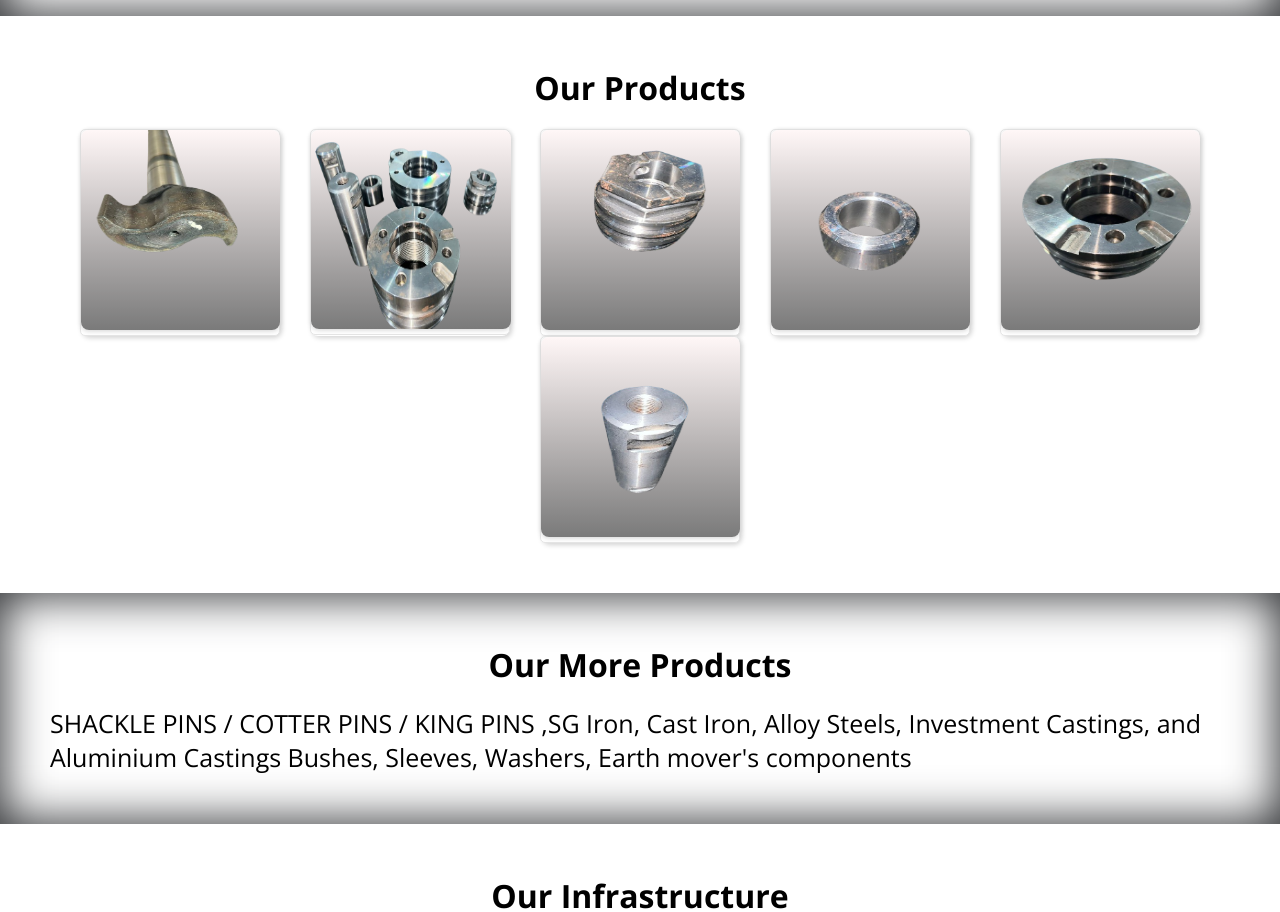
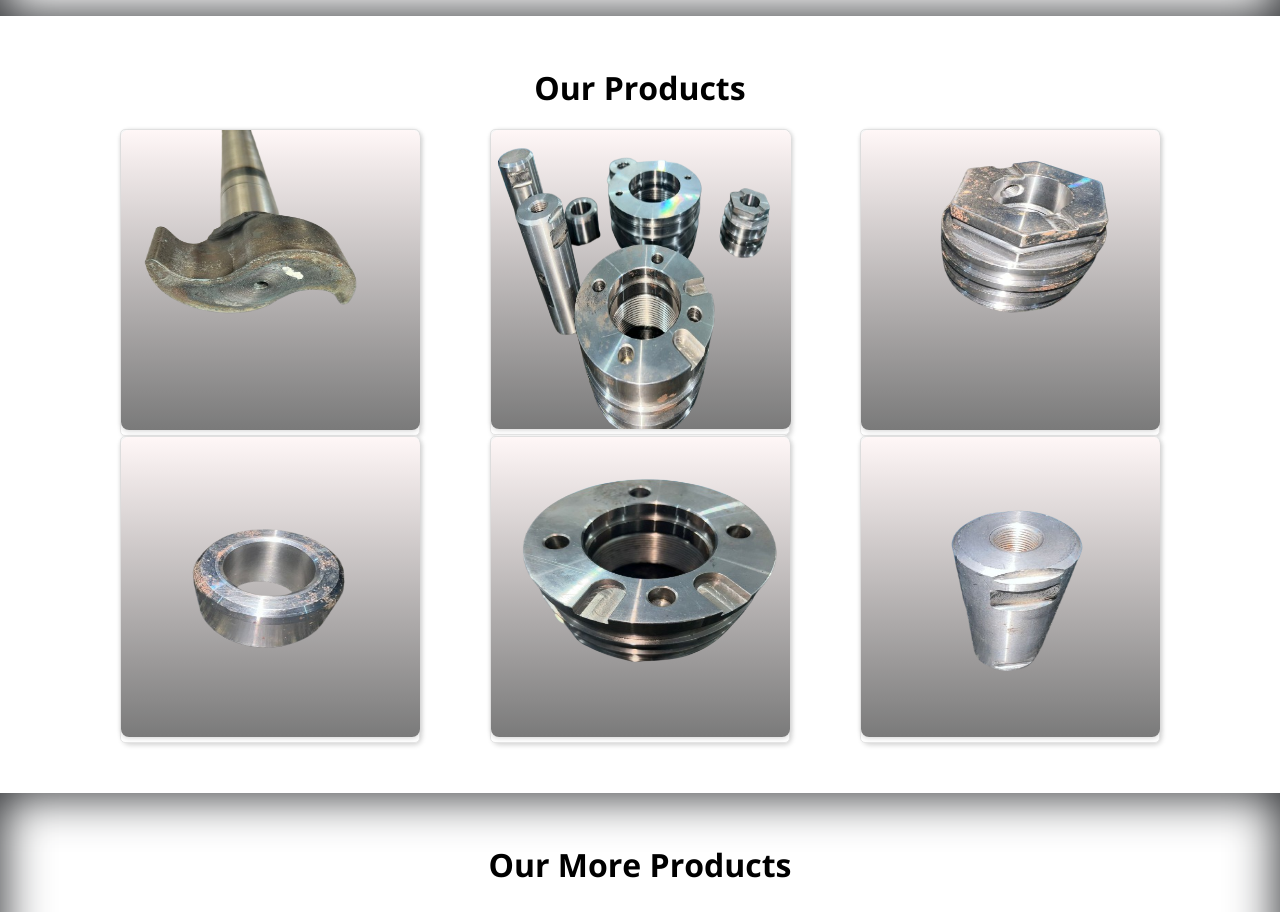
Before and after one commit to Imshafishaik/Mato-Tech, a React (Create React App) app: page / in a window 1280 px wide. Shown: the part 1420-2332 px from the top of the page. Built offline with nearby package versions, Linux system fonts and the light colour scheme.

Commit message:
width issue resolved

```diff
--- a/src/assets/css/products.css
+++ b/src/assets/css/products.css
@@ -15,15 +15,15 @@
 
 .products{
     box-shadow: 2px 2px 5px #D3D3D3;
-    max-width: 200px;
+    max-width: 300px;
     border-radius: 8px;
 }
 
 .product img{
-    max-height: 200px;
-    min-height: 199px;
-    max-width: 200px;
-    min-width: 199px;
+    max-height: 300px;
+    min-height: 299px;
+    max-width: 300px;
+    min-width: 299px;
     box-shadow: 0px 1px 5px #D3D3D3;
     border-radius: 8px;
     background: linear-gradient(#fff7f7, #7a7a7a);
```
